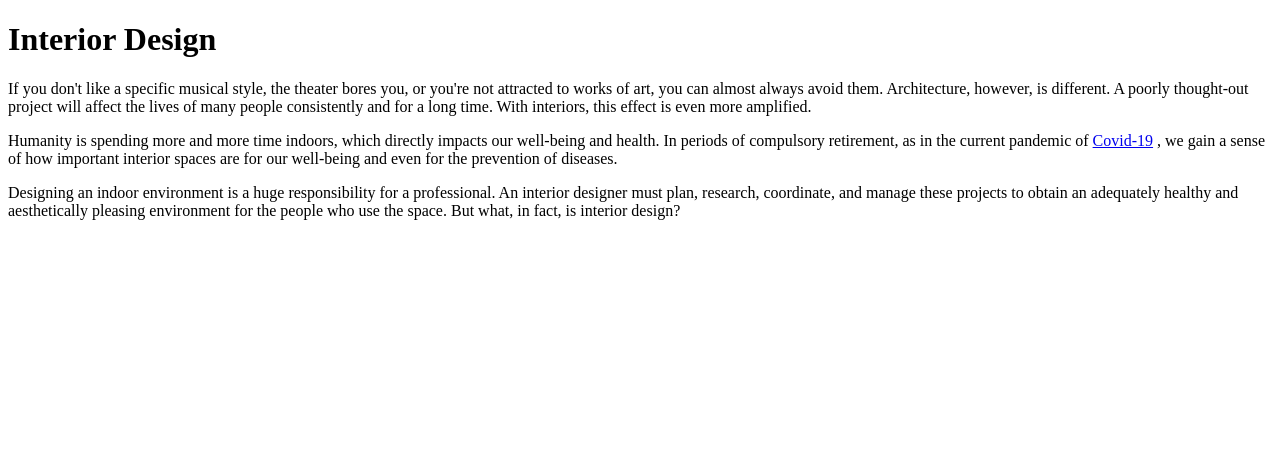
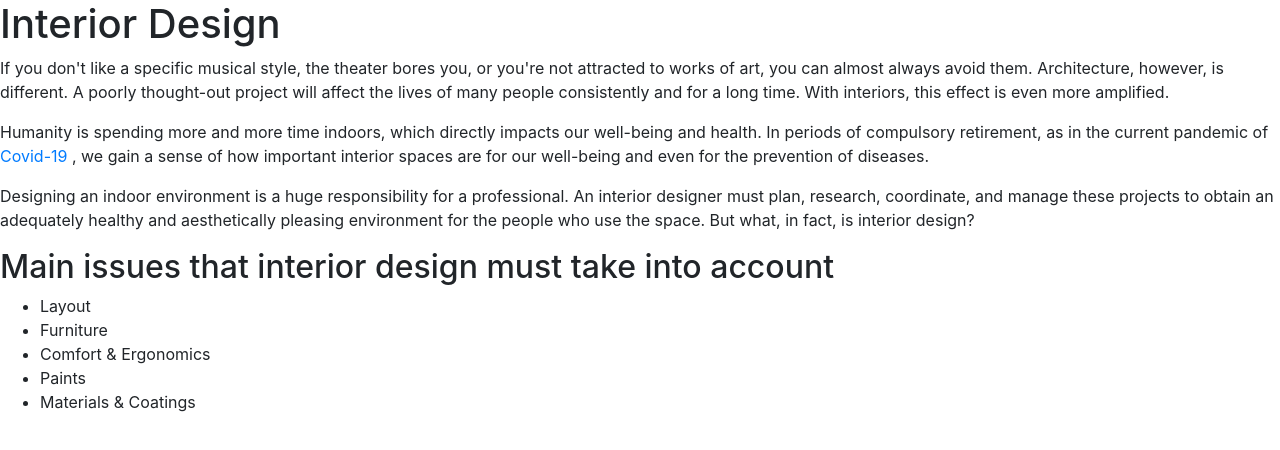
Before and after one commit to AmimoG/Bootstrap-Practice, a plain HTML site: page index.html in a window 1280 px wide. Drawn offline with nearby package versions, Linux system fonts and the light colour scheme.

Commit message:
Add Files

```diff
--- a/index.html
+++ b/index.html
@@ -3,6 +3,7 @@
 <head>
     <meta charset="UTF-8">
     <meta name="viewport" content="width=device-width, initial-scale=1.0">
+    <link rel="stylesheet" href="css/bootstrap.css">
     <title>Bootstrap practice</title>
 </head>
 <body>
@@ -21,5 +22,15 @@
         and manage these projects to obtain an adequately healthy and aesthetically pleasing environment for the people who use the space.
         But what, in fact, is interior design?
     </p>
+    <section>
+        <h2>Main issues that interior design must take into account </h2>
+        <ul>
+            <li>Layout</li>
+            <li>Furniture</li>
+            <li>Comfort & Ergonomics</li>
+            <li>Paints</li>
+            <li>Materials & Coatings</li>
+        </ul>
+    </section>
 </body>
 </html>
```
Also changed, not shown: css/bootstrap.css (added).
